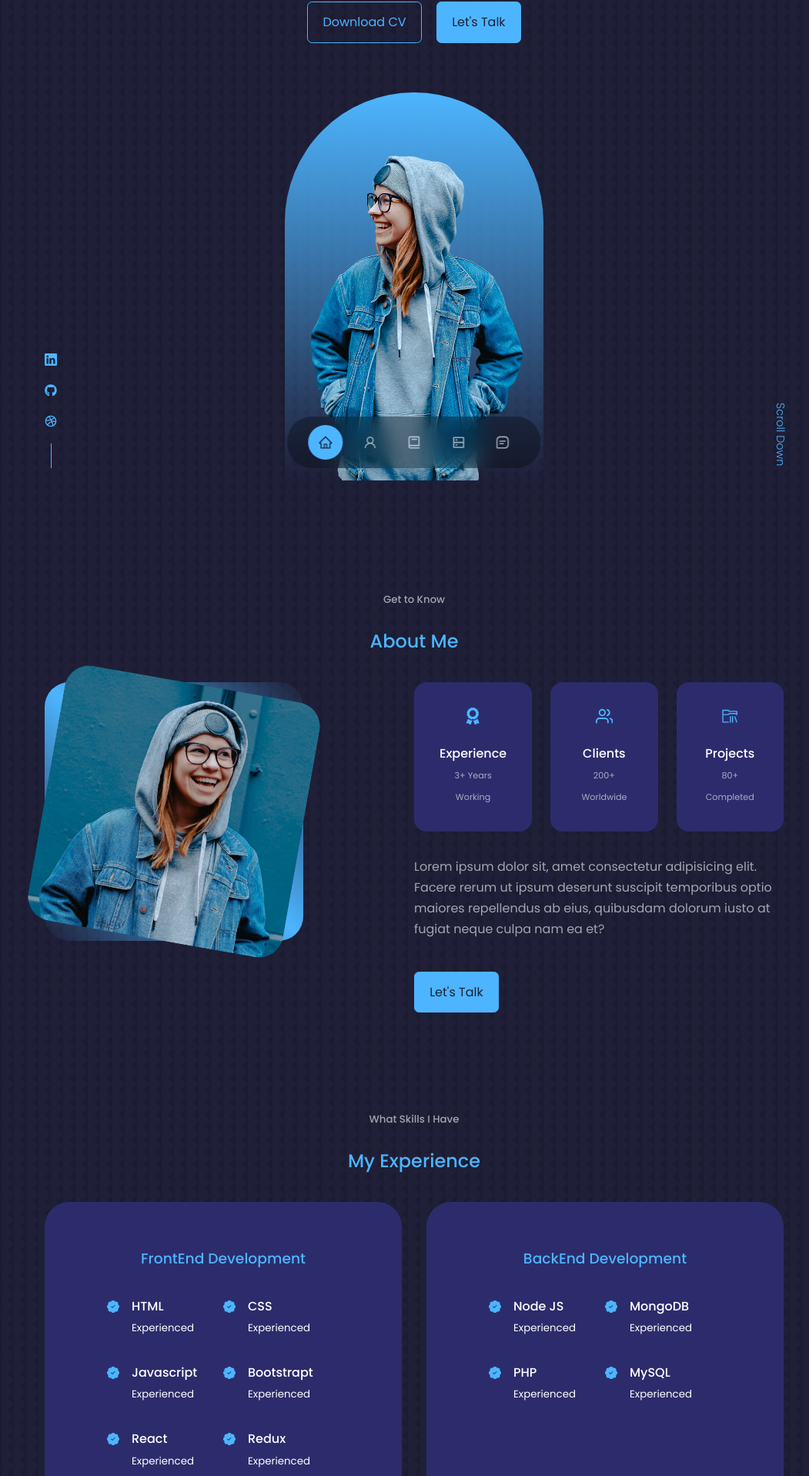
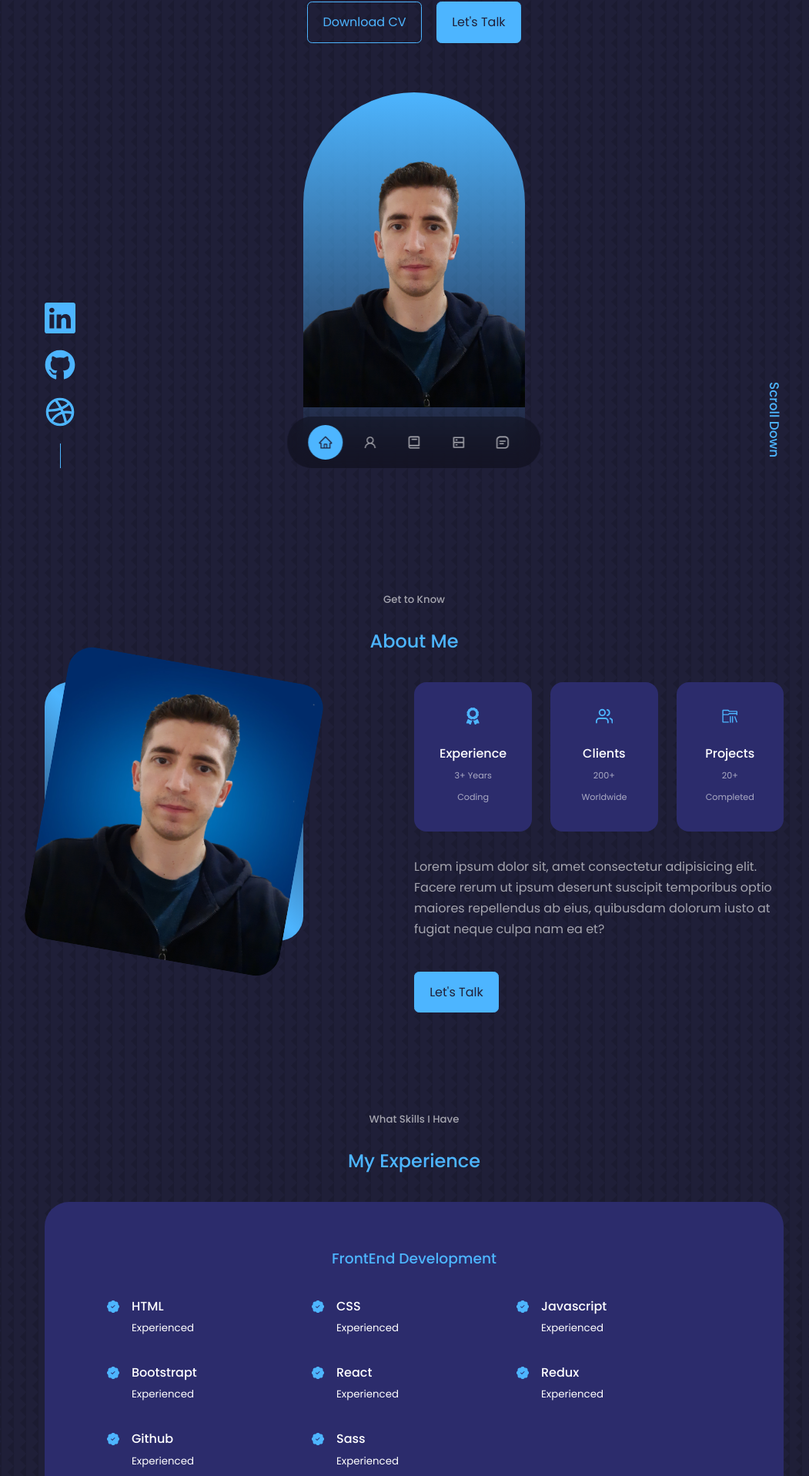
Before and after one commit to hakanrsln/hakan-erarslan, a React (Create React App) app: page / in a window 1280 px wide. Shown: the part 160-2077 px from the top of the page at 77% size, without its empty margins (102-1153 px from the left). Built offline with nearby package versions, Linux system fonts and the light colour scheme.

Commit message:
Added Me pics

```diff
--- a/src/components/about/About.jsx
+++ b/src/components/about/About.jsx
@@ -1,6 +1,6 @@
 import React from 'react';
 import './about.css';
-import Me from '../../assets/me-about.jpg';
+import Me from '../../assets/me__about.png';
 import { FaAward } from 'react-icons/fa';
 import { FiUsers } from 'react-icons/fi';
 import {VscFolderLibrary}  from 'react-icons/vsc';
@@ -24,7 +24,7 @@ const About = () => {
             <article className='about__card'>
               <FaAward className='about__icon'/>
               <h4>Experience</h4>
-              <small>3+ Years Working</small>
+              <small>3+ Years Coding</small>
             </article>
             <article className='about__card'>
               <FiUsers className='about__icon'/>
@@ -34,7 +34,7 @@ const About = () => {
             <article className='about__card'>
               <VscFolderLibrary className='about__icon'/>
               <h4>Projects</h4>
-              <small>80+ Completed</small>
+              <small>20+ Completed</small>
             </article>
           </div>
           <p>Lorem ipsum dolor sit, amet consectetur adipisicing elit. Facere rerum ut ipsum deserunt suscipit temporibus optio maiores repellendus ab eius, quibusdam dolorum iusto at fugiat neque culpa nam ea et?</p>
--- a/src/components/experience/Experience.jsx
+++ b/src/components/experience/Experience.jsx
@@ -54,9 +54,23 @@ const Experience = () => {
                   <small>Experienced</small>
                   </div>
                 </article>
+                <article className='experience__details'>
+                  <BsPatchCheckFill className = 'experience__details-icon' />
+                  <div>
+                  <h4>Github</h4>
+                  <small>Experienced</small>
+                  </div>
+                </article>
+                <article className='experience__details'>
+                  <BsPatchCheckFill className = 'experience__details-icon' />
+                  <div>
+                  <h4>Sass</h4>
+                  <small>Experienced</small>
+                  </div>
+                </article>
               </div>
           </div>
-          <div className='experience__backend'>
+          {/**  <div className='experience__backend'>
           <h3>BackEnd Development</h3>
               <div className='experience__content'>
                 <article className='experience__details'>
@@ -89,7 +103,8 @@ const Experience = () => {
                 </article>
 
               </div>
-          </div>
+          </div>    */}
+
       </div>
     </section>
   )
--- a/src/components/experience/experience.css
+++ b/src/components/experience/experience.css
@@ -1,7 +1,7 @@
 
 .experience__container {
     display: grid;
-    grid-template-columns:  1fr 1fr;
+    grid-template-columns:  1fr ;
     gap: 2rem;
 
 }
@@ -27,7 +27,7 @@
 
 .experience__content {
     display: grid;
-    grid-template-columns: 1fr 1fr;
+    grid-template-columns: 1fr 1fr 1fr;
     row-gap: 2rem;
 
 }
--- a/src/components/footer/Footer.jsx
+++ b/src/components/footer/Footer.jsx
@@ -19,8 +19,8 @@ const Footer = () => {
       </ul>
 
       <div className="footer__socials">
-        <a href="https://www.linkedin.com/in/hakan-eraslan-06"> <BsLinkedin /></a>
-        <a href="https://github.com/hakanrsln"> <AiOutlineGithub /></a>
+        <a href="https://www.linkedin.com/in/hakan-eraslan-06"> <BsLinkedin className='footer__social-icon'  /></a>
+        <a href="https://github.com/hakanrsln"> <AiOutlineGithub className='footer__social-icon' /></a>
 
       </div>
       <div className="footer__copyright">
--- a/src/components/footer/footer.css
+++ b/src/components/footer/footer.css
@@ -33,6 +33,12 @@ footer a {
     margin-bottom: 4rem;
 }
 
+/* icon class eklendi*/
+.footer__social-icon{
+    height: 2rem;
+    width: 2rem;
+}
+
 .footer__socials a {
     background: var(--color-bg);
     color: var(--color-white);
--- a/src/components/header/Header.jsx
+++ b/src/components/header/Header.jsx
@@ -1,7 +1,7 @@
 import React from 'react';
 import './header.css';
 import CTA from './CTA';
-import me from '../../assets/me.png';
+import me from '../../assets/me2.png';
 import HeaderSocials from './HeaderSocials';
 
 const Header = () => {
@@ -11,13 +11,13 @@ const Header = () => {
         <div className="container header__container">
           <h4 className='greeting'>Hello, I'm</h4>
           <h1>Hakan ERARSLAN</h1>
-          <h4 className='text-light'>Front End Developer</h4>
+          <h4 className='text-light'>Web Developer</h4>
           <CTA />
           <HeaderSocials />
-          <div className='me'>
+           <div className='me'>
             <img src={me} alt='me' />
           </div>
-          <a href='#contact' className='scroll__down'>Scroll Down</a>
+          <a href='#contact' className='scroll__down'><h3>Scroll Down</h3></a>  {/**h3 eklendi */}
 
         </div>
       </header>
--- a/src/components/header/HeaderSocials.jsx
+++ b/src/components/header/HeaderSocials.jsx
@@ -6,9 +6,9 @@ import {FiDribbble} from 'react-icons/fi';
 const HeaderSocials = () => {
   return (
     <div className='header__socials'>
-        <a href="https://www.linkedin.com/in/hakan-eraslan-06" target="_blank" rel="noreferrer"><BsLinkedin /></a>
-        <a href="https://github.com/hakanrsln" target="_blank" rel="noreferrer"><FaGithub /></a>
-        <a href="/" target="_blank" rel="noreferrer"><FiDribbble /></a>
+        <a href="https://www.linkedin.com/in/hakan-eraslan-06" target="_blank" rel="noreferrer"><BsLinkedin className='header__social-icon' /></a>
+        <a href="https://github.com/hakanrsln" target="_blank" rel="noreferrer"><FaGithub className='header__social-icon' /></a>
+        <a href="/" target="_blank" rel="noreferrer"><FiDribbble className='header__social-icon'/></a>
     </div>
   )
 }
--- a/src/components/header/header.css
+++ b/src/components/header/header.css
@@ -6,8 +6,10 @@ header{
 
 .header__container {
     text-align: center;
+    margin: 0 auto;
     height: 100%;
     position: relative;
+
 
 }
 
@@ -37,6 +39,12 @@ header{
     bottom: 3rem;
 
 }
+/* headersocialicon eklendi*/
+.header__social-icon{
+    width: 2.5rem;
+    height: 2.5rem;
+}
+
 
 .header__socials::after{
     content: '';
@@ -56,7 +64,7 @@ transform: translateX(-50%);
 margin-top: 4rem;
 border-radius: 12rem 12rem 0 0;
 overflow: hidden;
-padding: 5rem 1.5rem 1.5rem 1.5rem;
+padding: 4rem 0rem 0em 0rem;
 }
 
 /* ============SCROOL DOWN=========*/
```
Also changed, not shown: src/assets/me2.png (added), src/assets/me__about.png (added).
